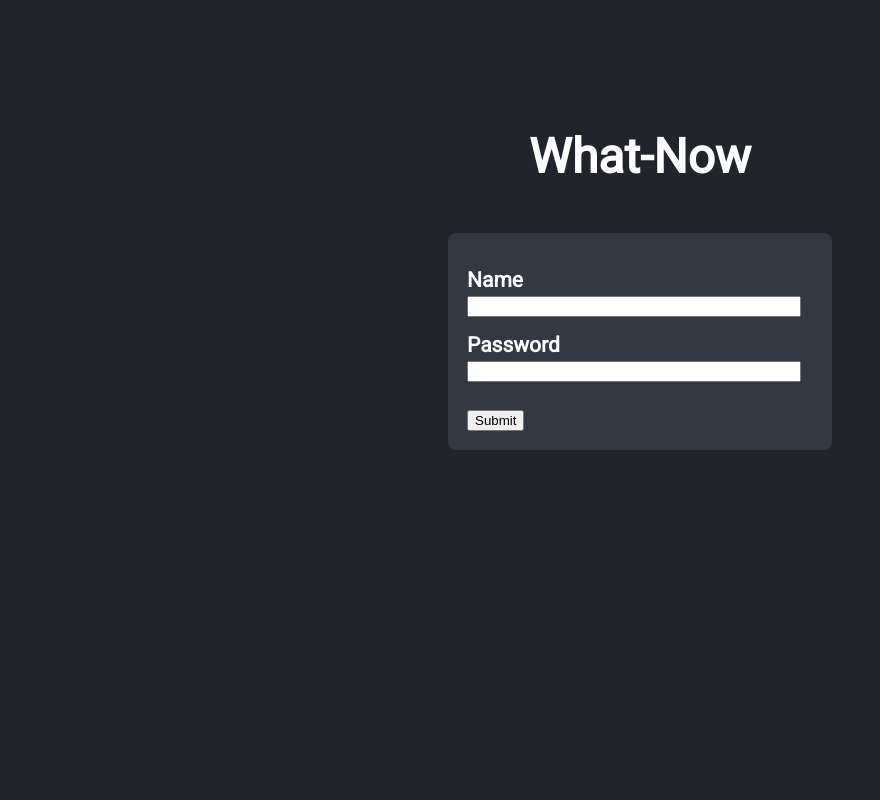
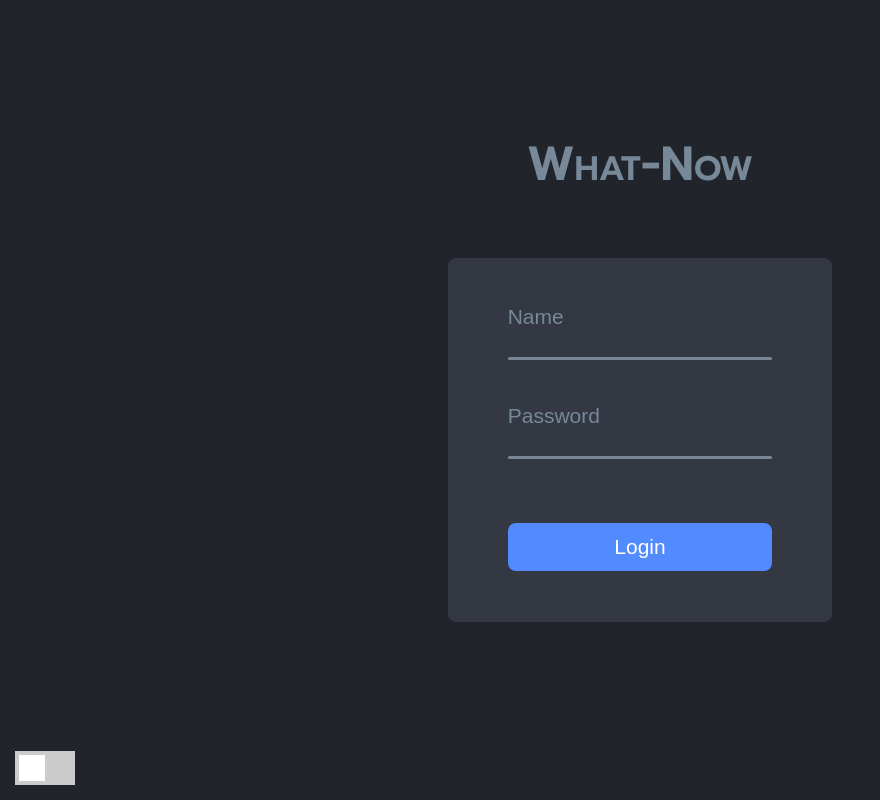
Before and after one commit to archiet123/What-Now, an Electron app: page index.html in a window 1280 px wide. Shown: the whole page, without its empty margins (0-880 px from the left). Drawn offline with Linux system fonts and the light colour scheme; no server answers.

Commit message:
colour toggle working, dark is default

```diff
--- a/Styles.css
+++ b/Styles.css
@@ -1,3 +1,17 @@
+:root{
+    --Primary: #21252b;
+    --Secondary: #333842;
+    --Tertiary: #528bff;
+    --quaternary:#778899;
+}
+.DarkScheme{
+    --Primary: #FFFFFF;
+    --Secondary: #CEE7E6;
+    --Tertiary: #528bff;
+    --quaternary:#778899;
+}
+
+
 body{
     padding: 0;
     margin: 0;
@@ -5,21 +19,24 @@ body{
     justify-content: center;
     align-items: center;
     text-align: center;
-    background-color: #21252b;
-    color: white;
-    font-family: 'Roboto', sans-serif;
+    background-color: var(--Primary);
+    color: var(--quaternary);
+    font-family: 'Prompt', sans-serif;
 }
 
 h1 {
     font-size: 48px; /* 14px */
     padding-top: 2rem;
     margin: 0;
+    font-variant: small-caps;
 }
 
 h2{
     font-size: 21px; /* 14px */
-    text-align: start;
-    margin: 1rem;
+    /* text-align: calc(100% - 30%); */
+    left: 30%;
+    margin: 0;
+    padding: 0;
 }
 
 .main{
@@ -32,11 +49,13 @@ h2{
 }
 
 .LoginContainer{
+    position: relative;
+    margin-top: 15%;
     padding-top: 1rem;
     border-radius: .5rem;
-    border-color:  #333842;
+    border-color:  var(--Secondary);
     border-style: solid;
-    background-color: #333842;
+    background-color: var(--Secondary);
 }
 
 .centre{
@@ -46,15 +65,101 @@ h2{
 }
 
 .pageSeperator{
-    background-color: lightgray;
+    background-color: var(--quaternary);
     margin: auto;
     text-align: center;
     border-radius: 20px;
     height: 3px;
-    width: 60%;
+    width: calc(100% - 30%);
     margin-bottom: 1rem;
 }
 
 .input{
-    width: calc(100% - 20px);
+
+    height: 3rem;
+    width: calc(100% - 30%);
+    margin: 1rem;
+    padding: 0;
+    background-color: transparent;
+    border-radius: .5rem;
+    border-style: none;
+    color: var(--quaternary);
+    font-size: 21px;
+    outline: none;
 }
+
+::placeholder {
+
+    color: var(--quaternary);
+    opacity: 1;
+    width: 100%;
+  }
+
+.SubmitButton{
+    text-align: center;
+    margin-top: 3rem;
+    margin-bottom: 3rem;
+    background-color: #528bff;
+    text-decoration: none;
+    color: white;
+}
+
+.StyleToggleContainer{
+    position: fixed;
+    bottom: 15px;
+    left:15px
+}
+
+/* The switch - the box around the slider */
+.switch {
+    position: relative;
+    display: inline-block;
+    width: 60px;
+    height: 34px;
+  }
+
+  /* Hide default HTML checkbox */
+  .switch input {
+    opacity: 0;
+    width: 0;
+    height: 0;
+  }
+
+  /* The slider */
+  .slider {
+    position: absolute;
+    cursor: pointer;
+    top: 0;
+    left: 0;
+    right: 0;
+    bottom: 0;
+    background-color: #ccc;
+    -webkit-transition: .2s;
+    transition: .2s;
+  }
+
+  .slider:before {
+    position: absolute;
+    content: "";
+    height: 26px;
+    width: 26px;
+    left: 4px;
+    bottom: 4px;
+    background-color: white;
+    -webkit-transition: .2s;
+    transition: .2s;
+  }
+
+  input:checked + .slider {
+    background-color: #528bff;
+  }
+
+  input:focus + .slider {
+    box-shadow: 0 0 1px #528bff;
+  }
+
+  input:checked + .slider:before {
+    -webkit-transform: translateX(26px);
+    -ms-transform: translateX(26px);
+    transform: translateX(26px);
+  }
--- a/index.html
+++ b/index.html
@@ -1,32 +1,61 @@
 <!DOCTYPE html>
 <html>
   <head>
-    <link rel="stylesheet" href="Styles.css">
-    <link href="https://fonts.googleapis.com/css2?family=Bebas+Neue&family=Roboto&display=swap" rel="stylesheet">
+    <link rel="stylesheet" href="Styles.css" />
+    <link
+      href="https://fonts.googleapis.com/css2?family=Bebas+Neue&family=Roboto&display=swap"
+      rel="stylesheet"
+    />
+    <link rel="preconnect" href="https://fonts.googleapis.com" />
+    <link rel="preconnect" href="https://fonts.gstatic.com" crossorigin />
+    <link
+      href="https://fonts.googleapis.com/css2?family=Prompt:wght@200;400;600&display=swap"
+      rel="stylesheet"
+    />
     <title class="centre">What Now</title>
-
   </head>
 
-  <body>
+  <body id="main">
     <div class="main">
-
       <div class="title">
         <h1 class="BigText">What-Now</h1>
       </div>
 
-      <div class="LoginContainer">
+      <div class="LoginContainer" id="Secondary">
         <form>
-          <h2 for="fname">Name</label><br>
-          <input class="input" type="text" id="fname" name="fname">
-
-          <h2 for="lname">Password</label><br>
-          <input class="input" type="text" id="lname" name="lname"><br><br>
-
-          <input type="submit" value="Submit">
+          <input
+            class="input"
+            type="text"
+            id="fname"
+            name="fname"
+            placeholder="Name"
+          />
+          <div class="pageSeperator" id="quaternary"></div>
+          <input
+            class="input"
+            type="password"
+            id="lname"
+            name="lname"
+            placeholder="Password"
+          />
+          <div class="pageSeperator" id="quaternary"></div>
+          <input
+            class="input SubmitButton"
+            type="submit"
+            value="Login"
+            id="Tertiary"
+          />
         </form>
       </div>
+    </div>
 
+    <div class="StyleToggleContainer">
+      <!-- Rectangular switch -->
+      <label class="switch">
+        <script src="main.js"></script>
+        <input type="checkbox" id="ColourToggle" onchange="ColourSwitch()" />
+        <span class="slider"></span>
+      </label>
     </div>
   </body>
-
 </html>
--- a/main.js
+++ b/main.js
@@ -15,3 +15,7 @@ const createWindow = () => {
 app.whenReady().then(() => {
   createWindow()
 })
+
+function ColourSwitch() {
+  document.body.classList.toggle("DarkScheme");
+}
```
Also changed, not shown: Note.json (added, +20 -0 lines).
